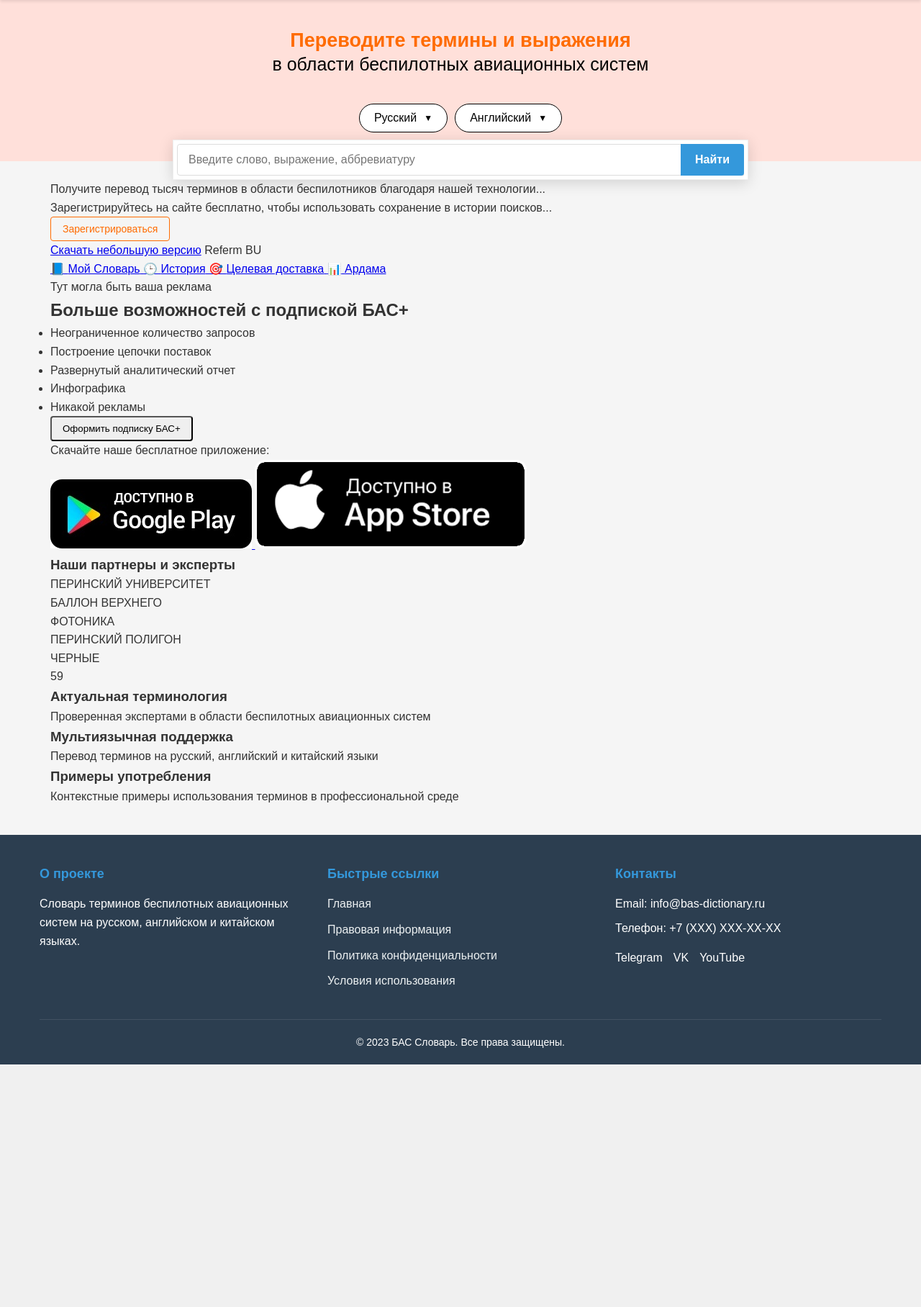
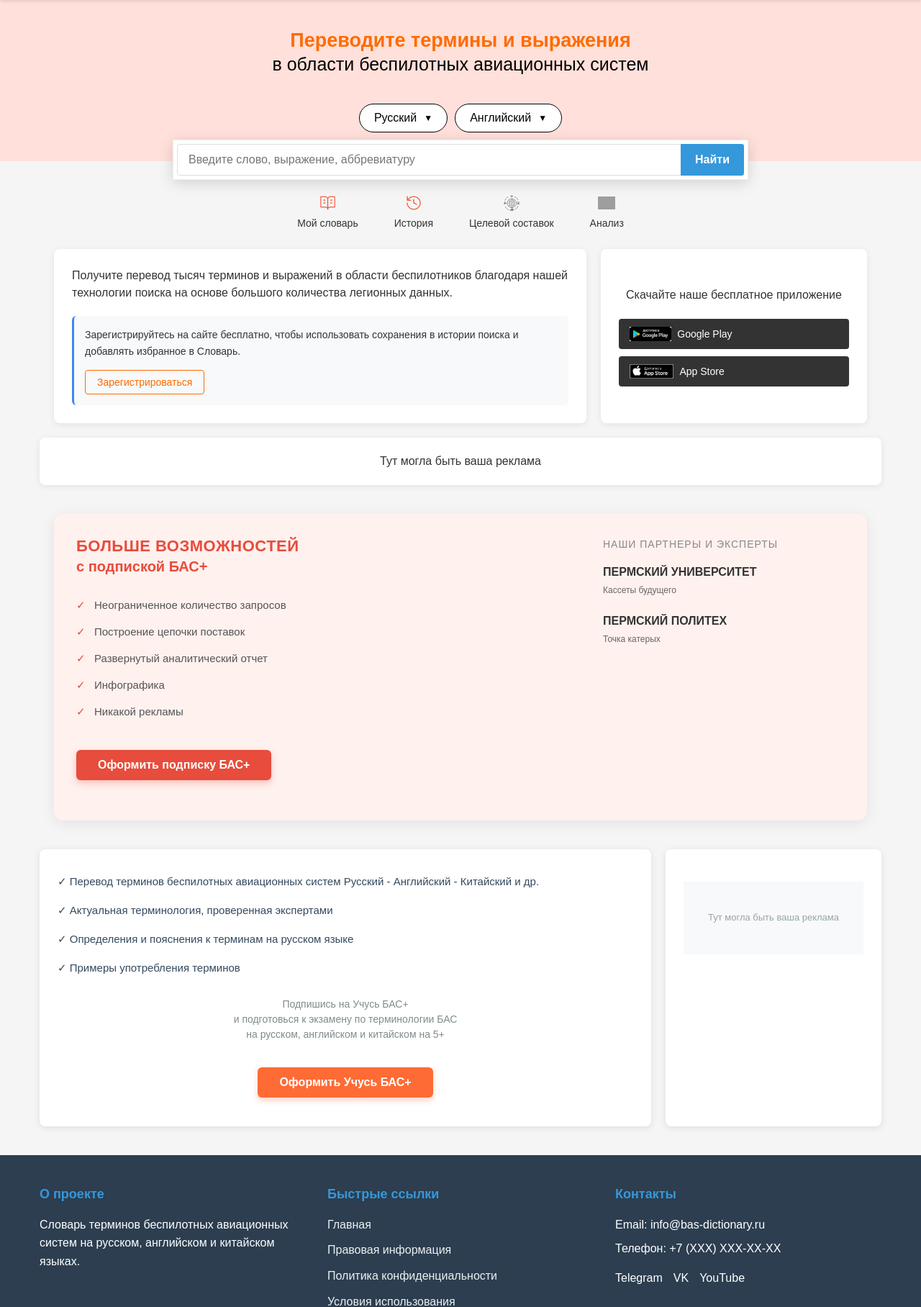
Before and after one commit to Jlanceth/bas_project, a Django app: page / in a window 1280 px wide. Shown: the part 67-1883 px from the top of the page at 72% size. Before the commit the page ends 1546 px from the top, so only its background shows below. Run offline with Django 4.2, Linux system fonts and the light colour scheme; some libraries are stand-ins or nearby versions; grey boxes are pictures that could not be loaded.

Commit message:
upgrade home

```diff
--- a/bas_project/static_dev/css/style.css
+++ b/bas_project/static_dev/css/style.css
@@ -17,6 +17,7 @@ body {
     margin: 0 auto;
     padding: 0 20px;
 }
+
 
 /* Стили для header */
 header {
@@ -40,6 +41,7 @@ header {
     font-weight: bold;
     color: #2c3e50;
 }
+
 
 /* Стили для home */
 .hero-section {
@@ -83,6 +85,7 @@ header {
     margin-bottom: 20px;
 }
 
+
 /* Стили для языковых вкладок */
 .lang-selectors-wrapper {
     position: relative;
@@ -95,8 +98,8 @@ header {
 .double-lang-selector {
     display: flex;
     gap: 10px;
-    background: transparent; /* Убрал белую подложку */
-    padding: 0; /* Убрал padding */
+    background: transparent;
+    padding: 0;
 }
 
 .dict-lang-selector {
@@ -150,11 +153,12 @@ header {
     display: block;
 }
 
+
 /* Стили для поисковой строки */
 .search-section {
   position: relative;
   z-index: 2;
-  margin-top: -30px; /* Поднимаем поисковую строку над оранжевым блоком */
+  margin-top: -30px;
 }
 
 .search-container {
@@ -166,14 +170,14 @@ header {
   box-shadow: 0 4px 20px rgba(0,0,0,0.15);
   padding: 5px;
   border: 1px solid #eee;
-  border-radius: 0; /* Убираем скругление у контейнера */
+  border-radius: 0;
 }
 
 .search-input {
   flex: 1;
   padding: 20px 25px;
   border: none;
-  border-radius: 0; /* Убираем скругление у поля ввода */
+  border-radius: 0;
   font-size: 18px;
   outline: none;
 }
@@ -186,7 +190,7 @@ header {
   background: #FF6B00;
   color: white;
   border: none;
-  border-radius: 0; /* Убираем скругление у кнопки */
+  border-radius: 0;
   padding: 0 30px;
   cursor: pointer;
   font-weight: bold;
@@ -223,6 +227,400 @@ header {
     padding: 0 15px;
 }
 
+
+/* Быстрые ссылки под поиском */
+.quick-links-horizontal {
+    display: flex;
+    justify-content: center;
+    margin-top: 15px;
+    gap: 30px;
+}
+
+.quick-link-horizontal {
+    color: #333;
+    text-decoration: none;
+    font-size: 14px;
+    padding: 5px 10px;
+    border-radius: 4px;
+    transition: all 0.2s;
+    display: flex;
+    flex-direction: column;
+    align-items: center;
+    gap: 5px;
+}
+
+.quick-link-horizontal:hover {
+    background-color: #f0f0f0;
+}
+
+.quick-link-icon {
+    width: 24px;
+    height: 24px;
+    object-fit: contain;
+}
+
+
+/* Карточка с текстом о переводе */
+/* Основные стили контейнера */
+.info-cards-container {
+    display: grid;
+    grid-template-columns: 2fr 1fr;
+    gap: 20px;
+    max-width: 1200px;
+    margin: 0 auto;
+    padding: 20px;
+    font-family: Arial, sans-serif;
+}
+
+/* Карточка с переводом и регистрацией */
+.translation-card {
+    background: #fff;
+    border-radius: 8px;
+    padding: 25px;
+    box-shadow: 0 2px 10px rgba(0,0,0,0.08);
+    display: flex;
+    flex-direction: column;
+    gap: 20px;
+}
+
+.translation-text {
+    font-size: 16px;
+    line-height: 1.5;
+    color: #333;
+    margin: 0;
+}
+
+.register-block {
+    background: #f8f9fa;
+    padding: 15px;
+    border-radius: 6px;
+    border-left: 3px solid #4285f4;
+}
+
+.register-block p {
+    margin: 0 0 15px 0;
+    font-size: 14px;
+}
+
+.btn-register {
+    padding: 10px 20px;
+    background: #4285f4;
+    color: white;
+    border: none;
+    border-radius: 4px;
+    font-size: 14px;
+    cursor: pointer;
+    transition: background 0.3s;
+}
+
+.btn-register:hover {
+    background: #3367d6;
+}
+
+/* Карточка скачивания приложения */
+.download-card {
+    background: #fff;
+    border-radius: 8px;
+    padding: 25px;
+    box-shadow: 0 2px 10px rgba(0,0,0,0.08);
+    display: flex;
+    flex-direction: column;
+    gap: 20px;
+    align-items: center;
+    justify-content: center;
+    text-align: center;
+}
+
+.download-title {
+    font-size: 16px;
+    margin: 0;
+    color: #333;
+}
+
+.download-buttons {
+    display: flex;
+    flex-direction: column;
+    gap: 10px;
+    width: 100%;
+}
+
+.app-btn {
+    display: flex;
+    align-items: center;
+    gap: 8px;
+    padding: 10px 15px;
+    background: #333;
+    color: white;
+    text-decoration: none;
+    border-radius: 4px;
+    font-size: 14px;
+    transition: background 0.3s;
+}
+
+.app-btn:hover {
+    background: #555;
+}
+
+.app-btn img {
+    height: 20px;
+    width: auto;
+}
+
+/* Адаптация для мобильных устройств */
+@media (max-width: 768px) {
+    .info-cards-container {
+        grid-template-columns: 1fr;
+    }
+
+    .download-buttons {
+        flex-direction: row;
+        justify-content: center;
+    }
+}
+
+
+/* Рекламный блок */
+.ad-card {
+    background: #fff;
+    text-align: center;
+    padding: 20px;
+    border-radius: 8px;
+    box-shadow: 0 2px 10px rgba(0,0,0,0.08);
+    margin-bottom: 20px;
+}
+
+/* Общие стили для подписки и партнёров */
+.subscription-wrapper {
+    max-width: 1200px;
+    margin: 0 auto;
+    padding: 20px;
+}
+
+/* Контейнер для подписки и партнеров */
+.subscription-container {
+    display: flex;
+    background: #FFF1EE;
+    border-radius: 12px;
+    box-shadow: 0 4px 20px rgba(0, 0, 0, 0.08);
+    border: 1px solid #FFF1EE;
+    overflow: hidden;
+}
+
+/* Блок подписки */
+.subscription-card {
+    padding: 30px;
+    flex: 2;
+}
+
+.subscription-title {
+    font-weight: 700;
+    font-size: 22px;
+    margin-bottom: 20px;
+    color: #E74C3C;
+    text-transform: uppercase;
+    letter-spacing: 0.5px;
+    line-height: 1.3;
+}
+
+.subscription-title span {
+    text-transform: none;
+    font-size: 20px;
+    letter-spacing: normal;
+}
+
+.subscription-features {
+    list-style: none;
+    padding: 0;
+    margin: 0 0 25px 0;
+}
+
+.subscription-features li {
+    font-size: 15px;
+    color: #555;
+    padding: 8px 0;
+    position: relative;
+    padding-left: 25px;
+    line-height: 1.4;
+}
+
+.subscription-features li:before {
+    content: "✓";
+    color: #E74C3C;
+    position: absolute;
+    left: 0;
+}
+
+.btn-subscribe {
+    background: #E74C3C;
+    color: white;
+    border: none;
+    border-radius: 6px;
+    padding: 12px 30px;
+    font-size: 16px;
+    font-weight: 600;
+    cursor: pointer;
+    transition: all 0.3s ease;
+    margin: 10px 0 25px;
+    box-shadow: 0 4px 10px rgba(231, 76, 60, 0.3);
+}
+
+.btn-subscribe:hover {
+    background: #C0392B;
+    transform: translateY(-2px);
+    box-shadow: 0 6px 15px rgba(231, 76, 60, 0.4);
+}
+
+/* Блок партнеров */
+.partners-right {
+    flex: 1;
+    padding: 30px;
+    background: #FFF1EE;
+}
+
+.partners-title {
+    font-size: 14px;
+    color: #888;
+    margin-bottom: 15px;
+    text-transform: uppercase;
+    letter-spacing: 1px;
+}
+
+.partner-logos {
+    display: flex;
+    flex-direction: column;
+    gap: 20px;
+}
+
+.partner-logo strong {
+    font-size: 16px;
+    font-weight: 700;
+    color: #333;
+    display: block;
+    margin-bottom: 3px;
+}
+
+.partner-logo span {
+    font-size: 12px;
+    color: #666;
+    display: block;
+}
+
+/* Адаптация для мобильных */
+@media (max-width: 768px) {
+    .subscription-container {
+        flex-direction: column;
+    }
+
+    .partners-right {
+        border-left: none;
+        border-top: 1px dashed #FFC7C0;
+    }
+}
+
+
+/* Стили для секции подписки на Учусь БАС */
+.bas-container {
+    display: flex;
+    flex-direction: column;
+    gap: 20px;
+    max-width: 1200px;
+    margin: 20px auto;
+}
+
+/* Карточка подписки */
+.bas-subscription-card {
+    flex: 1;
+    background: white;
+    border-radius: 8px;
+    padding: 25px;
+    box-shadow: 0 2px 10px rgba(0, 0, 0, 0.1);
+    text-align: center;
+}
+
+.bas-bottom-cards {
+    display: flex;
+    gap: 20px;
+}
+
+/* Карточка рекламы */
+.bas-ad-card {
+    width: 300px; /* Можно настроить под ваш дизайн */
+    background: white;
+    border-radius: 8px;
+    padding: 25px;
+    box-shadow: 0 2px 10px rgba(0, 0, 0, 0.1);
+    text-align: center;
+}
+
+/* Общие стили для обеих карточек */
+.bas-title, .ad-title {
+    color: #2C3E50;
+    font-size: 18px;
+    font-weight: 600;
+    margin-bottom: 20px;
+    line-height: 1.4;
+}
+
+.bas-benefits, .ad-benefits {
+    text-align: left;
+    margin: 0 auto 20px;
+}
+
+.benefit-item {
+    padding: 8px 0;
+    color: #34495E;
+    font-size: 15px;
+}
+
+/* Стили для карточки подписки */
+.bas-cta-text {
+    color: #7F8C8D;
+    font-size: 14px;
+    line-height: 1.5;
+    margin: 20px 0;
+}
+
+.bas-subscribe-btn {
+    background: #FF6B35; /* Оранжевый цвет как на фото */
+    color: white;
+    border: none;
+    border-radius: 6px;
+    padding: 12px 30px;
+    font-size: 16px;
+    font-weight: 600;
+    cursor: pointer;
+    transition: all 0.3s;
+    margin: 15px 0;
+    box-shadow: 0 4px 8px rgba(255, 107, 53, 0.3);
+}
+
+.bas-subscribe-btn:hover {
+    background: #E05A2B;
+    transform: translateY(-2px);
+    box-shadow: 0 6px 12px rgba(255, 107, 53, 0.4);
+}
+
+/* Стили для рекламной карточки */
+.ad-placeholder {
+    background: #F8F9FA;
+    padding: 40px 15px;
+    color: #95A5A6;
+    font-size: 13px;
+    margin-top: 20px;
+}
+
+/* Адаптация для мобильных */
+@media (max-width: 768px) {
+    .bas-container {
+        flex-direction: column;
+        align-items: center;
+    }
+
+    .bas-subscription-card,
+    .bas-ad-card {
+        width: 90%;
+    }
+}
 
 /* Стили для подвала */
 .site-footer {
--- a/bas_project/templates/pages/home.html
+++ b/bas_project/templates/pages/home.html
@@ -54,98 +54,113 @@
             <input type="text" class="search-input" placeholder="Введите слово, выражение, аббревиатуру">
             <button class="search-btn">Найти</button>
         </div>
+
+        <div class="quick-links-horizontal">
+            <a href="#" class="quick-link-horizontal">
+                <img src="/static_dev/img/book-open-text.png" alt="Мой словарь" class="quick-link-icon">
+                <span>Мой словарь</span>
+            </a>
+            <a href="#" class="quick-link-horizontal">
+                <img src="/static_dev/img/history.png" alt="История" class="quick-link-icon">
+                <span>История</span>
+            </a>
+            <a href="#" class="quick-link-horizontal">
+                <img src="/static_dev/img/image 1.png" alt="Цепочка поставок" class="quick-link-icon">
+                <span>Целевой составок</span>
+            </a>
+            <a href="#" class="quick-link-horizontal">
+                <img src="/static_dev/img/section-link.png" alt="Анализ" class="quick-link-icon">
+                <span>Анализ</span>
+            </a>
+        </div>
     </div>
 </div>
 
-<section class="subscription-section">
-    <div class="container">
-                <div class="info-text">
-            <p>Получите перевод тысяч терминов в области беспилотников благодаря нашей технологии...</p>
-            <p>Зарегистрируйтесь на сайте бесплатно, чтобы использовать сохранение в истории поисков...</p>
-            <button class="btn btn-register">Зарегистрироваться</button>
+<div class="info-cards-container">
+    <!-- Первая карточка - перевод + регистрация -->
+    <div class="translation-card">
+        <p class="translation-text">Получите перевод тысяч терминов и выражений в области беспилотников благодаря нашей технологии поиска на основе большого количества легионных данных.</p>
+
+        <div class="register-block">
+            <p>Зарегистрируйтесь на сайте бесплатно, чтобы использовать сохранения в истории поиска и добавлять избранное в Словарь.</p>
+            <button class="btn-register">Зарегистрироваться</button>
         </div>
-        <div class="download-small">
-            <a href="#">Скачать небольшую версию</a>
-            <span>Referm</span>
-            <span>BU</span>
+    </div>
+
+    <!-- Вторая карточка - скачивание приложения -->
+    <div class="download-card">
+        <p class="download-title">Скачайте наше бесплатное приложение</p>
+        <div class="download-buttons">
+            <a href="#" class="app-btn">
+                <img src="google-play-badge.png" alt="Google Play">
+                <span>Google Play</span>
+            </a>
+            <a href="#" class="app-btn">
+                <img src="app-store-badge.png" alt="App Store">
+                <span>App Store</span>
+            </a>
+        </div>
+    </div>
+</div>
+
+<!-- Рекламный блок -->
+<div class="ad-card">
+    <p>Тут могла быть ваша реклама</p>
+</div>
+
+<div class="subscription-wrapper">
+    <!-- блок с подпиской и партнерами -->
+    <div class="subscription-container">
+        <!-- Блок подписки -->
+        <div class="subscription-card">
+            <h3 class="subscription-title">Больше возможностей<br><span>с подпиской БАС+</span></h3>
+
+            <ul class="subscription-features">
+                <li>Неограниченное количество запросов</li>
+                <li>Построение цепочки поставок</li>
+                <li>Развернутый аналитический отчет</li>
+                <li>Инфографика</li>
+                <li>Никакой рекламы</li>
+            </ul>
+
+            <button class="btn-subscribe">Оформить подписку БАС+</button>
         </div>
 
-        <div class="quick-links">
-            <a href="#" class="quick-link">
-                <span class="icon">📘</span>
-                <span>Мой Словарь</span>
-            </a>
-            <a href="#" class="quick-link">
-                <span class="icon">🕒</span>
-                <span>История</span>
-            </a>
-            <a href="#" class="quick-link">
-                <span class="icon">🎯</span>
-                <span>Целевая доставка</span>
-            </a>
-            <a href="#" class="quick-link">
-                <span class="icon">📊</span>
-                <span>Ардама</span>
-            </a>
-        </div>
-
-        <div class="ad-placeholder">
-            <p>Тут могла быть ваша реклама</p>
-        </div>
-        <h2 class="section-title">Больше возможностей с подпиской БАС+</h2>
-
-        <ul class="benefits-list">
-            <li class="benefit-item">Неограниченное количество запросов</li>
-            <li class="benefit-item">Построение цепочки поставок</li>
-            <li class="benefit-item">Развернутый аналитический отчет</li>
-            <li class="benefit-item">Инфографика</li>
-            <li class="benefit-item">Никакой рекламы</li>
-        </ul>
-
-        <button class="btn btn-subscribe">Оформить подписку БАС+</button>
-
-        <div class="app-download">
-            <p>Скачайте наше бесплатное приложение:</p>
-            <div class="download-buttons">
-                <a href="#" class="app-btn">
-                    <img src="/static/img/google-play-badge.png" alt="Google Play">
-                </a>
-                <a href="#" class="app-btn">
-                    <img src="/static/img/app-store-badge.png" alt="App Store">
-                </a>
+        <!-- Блок партнеров справа -->
+        <div class="partners-right">
+            <p class="partners-title">Наши партнеры и эксперты</p>
+            <div class="partner-logos">
+                <div class="partner-logo">
+                    <strong>ПЕРМСКИЙ УНИВЕРСИТЕТ</strong>
+                    <span>Кассеты будущего</span>
+                </div>
+                <div class="partner-logo">
+                    <strong>ПЕРМСКИЙ ПОЛИТЕХ</strong>
+                    <span>Точка катерых</span>
+                </div>
             </div>
         </div>
     </div>
-</section>
+</div>
 
-<section class="partners-section">
-    <div class="container">
-        <h3 class="section-subtitle">Наши партнеры и эксперты</h3>
-        <div class="partners-grid">
-            <div class="partner-logo">ПЕРИНСКИЙ УНИВЕРСИТЕТ</div>
-            <div class="partner-logo">БАЛЛОН ВЕРХНЕГО</div>
-            <div class="partner-logo">ФОТОНИКА</div>
-            <div class="partner-logo">ПЕРИНСКИЙ ПОЛИГОН</div>
-            <div class="partner-logo">ЧЕРНЫЕ</div>
-            <div class="partner-logo">59</div>
+<div class="bas-container">
+    <div class="bas-bottom-cards">
+        <div class="bas-subscription-card">
+            <div class="bas-benefits">
+                <div class="benefit-item">✓ Перевод терминов беспилотных авиационных систем Русский - Английский - Китайский и др.</div>
+                <div class="benefit-item">✓ Актуальная терминология, проверенная экспертами</div>
+                <div class="benefit-item">✓ Определения и пояснения к терминам на русском языке</div>
+                <div class="benefit-item">✓ Примеры употребления терминов</div>
+            </div>
+            <p class="bas-cta-text">Подпишись на Учусь БАС+<br>и подготовься к экзамену по терминологии БАС<br>на русском, английском и китайском на 5+</p>
+            <button class="bas-subscribe-btn">Оформить Учусь БАС+</button>
+        </div>
+
+        <div class="bas-ad-card">
+            <div class="ad-placeholder">
+                <p>Тут могла быть ваша реклама</p>
+            </div>
         </div>
     </div>
-</section>
-
-<section class="features-section">
-    <div class="container">
-        <div class="feature-card">
-            <h3>Актуальная терминология</h3>
-            <p>Проверенная экспертами в области беспилотных авиационных систем</p>
-        </div>
-        <div class="feature-card">
-            <h3>Мультиязычная поддержка</h3>
-            <p>Перевод терминов на русский, английский и китайский языки</p>
-        </div>
-        <div class="feature-card">
-            <h3>Примеры употребления</h3>
-            <p>Контекстные примеры использования терминов в профессиональной среде</p>
-        </div>
-    </div>
-</section>
+</div>
 {% endblock %}
```
Also changed, not shown: bas_project/static_dev/img/Section → Link.png (added), bas_project/static_dev/img/book-open-text.png (added), bas_project/static_dev/img/history.png (added), bas_project/static_dev/img/image 1.png (added).
